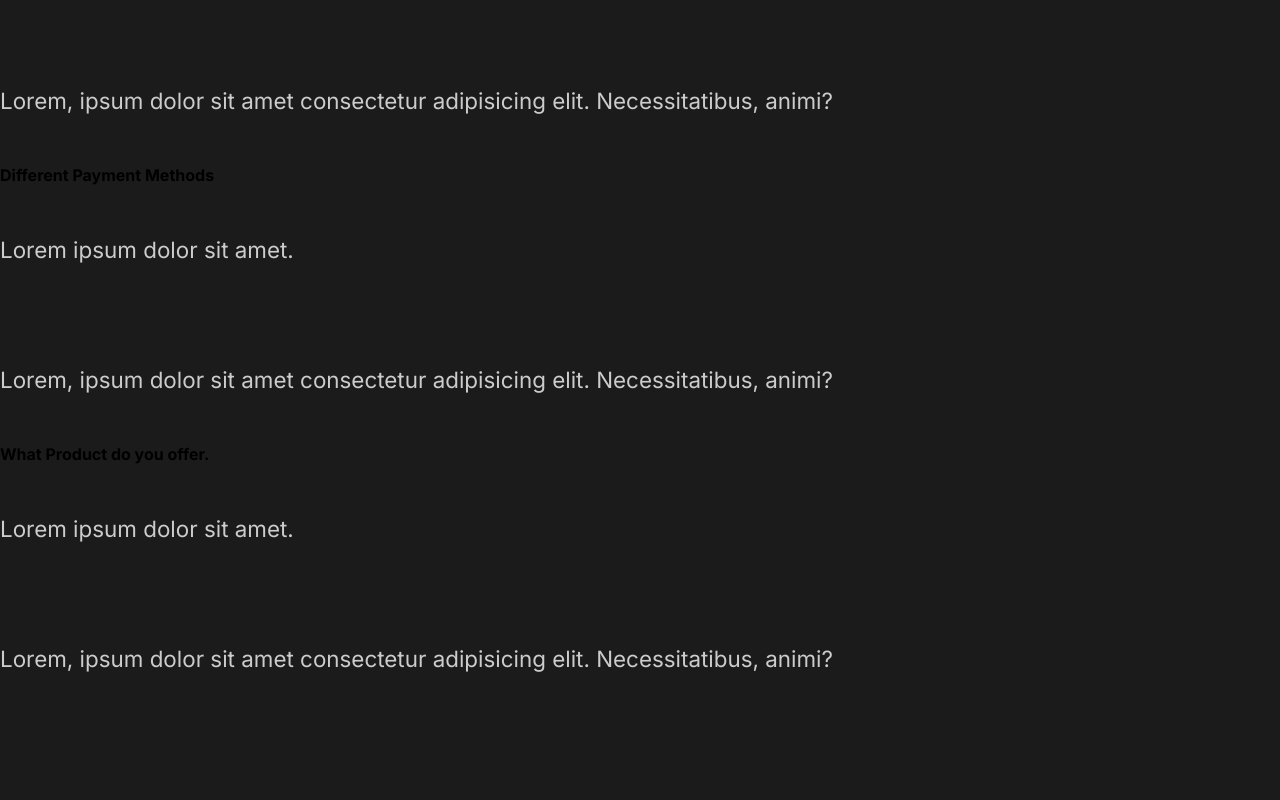
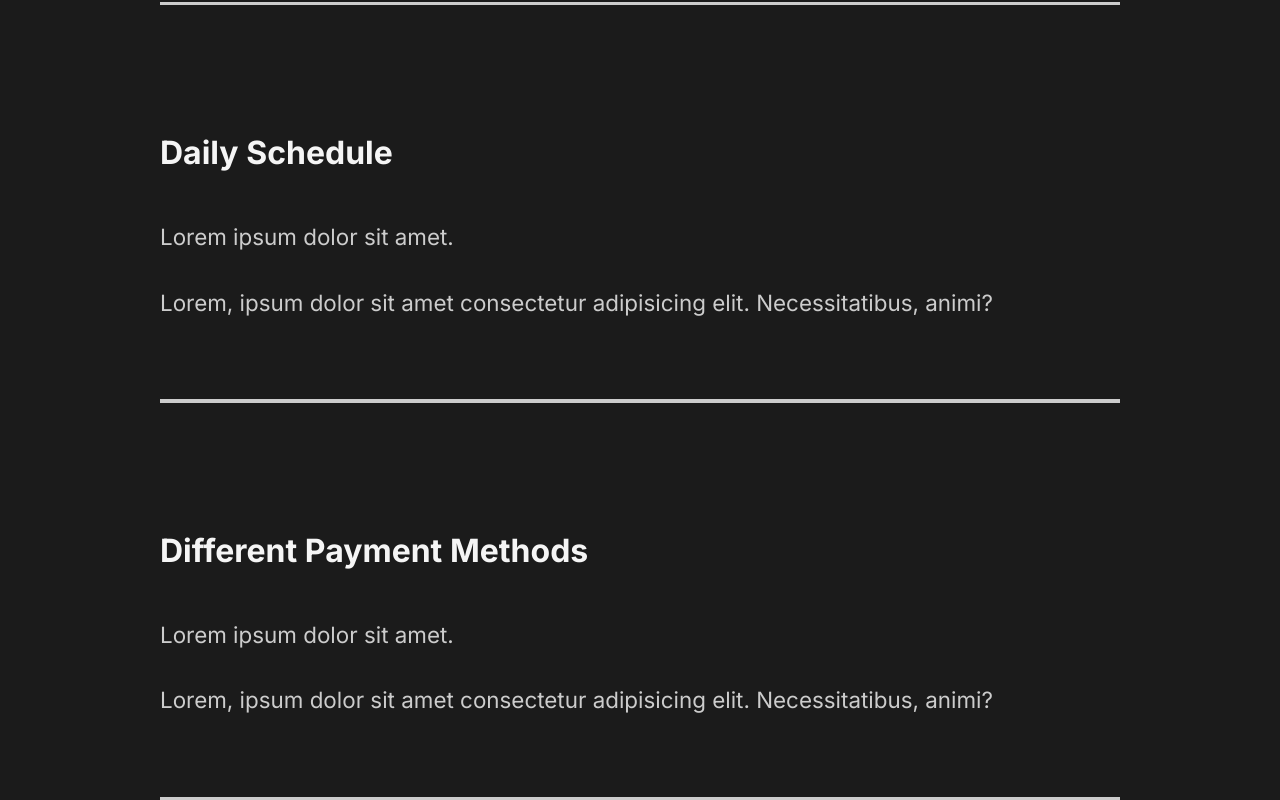
Before and after one commit to Sahibjot01/Capture, a React (Create React App) app: page / in a window 1280 px wide. Shown: the part 2580-3380 px from the top of the page. Before the commit the page ends 3304 px from the top, so only its background shows below. Built offline with nearby package versions, Linux system fonts and the light colour scheme.

Commit message:
7. styled FaqSection

```diff
--- a/src/Components/FaqSection.js
+++ b/src/Components/FaqSection.js
@@ -1,8 +1,11 @@
 import React from "react";
+//import styled components
+import styled from "styled-components";
+import { StyledAboutDiv } from "../styles";
 
 const FaqSection = () => {
   return (
-    <div className="faq">
+    <StyledFaqDiv>
       <h2>
         Any Questions <span>FAQ</span>
       </h2>
@@ -15,6 +18,7 @@
             Necessitatibus, animi?
           </p>
         </div>
+        <div className="faq-line"></div>
       </div>
       <div className="question">
         <h4>Daily Schedule</h4>
@@ -25,6 +29,7 @@
             Necessitatibus, animi?
           </p>
         </div>
+        <div className="faq-line"></div>
       </div>
       <div className="question">
         <h4>Different Payment Methods</h4>
@@ -35,6 +40,7 @@
             Necessitatibus, animi?
           </p>
         </div>
+        <div className="faq-line"></div>
       </div>
       <div className="question">
         <h4>What Product do you offer.</h4>
@@ -45,8 +51,38 @@
             Necessitatibus, animi?
           </p>
         </div>
+        <div className="faq-line"></div>
       </div>
-    </div>
+    </StyledFaqDiv>
   );
 };
+
+const StyledFaqDiv = styled(StyledAboutDiv)`
+  display: block;
+  span {
+    display: block;
+  }
+  h2 {
+    font-size: 2rem;
+    font-weight: lighter;
+  }
+
+  .faq-line {
+    background: #cccccc;
+    height: 0.2rem;
+    margin: 2rem 0rem;
+    width: 100%;
+  }
+
+  .question {
+    padding: 3rem 0rem;
+    cursor: pointer;
+  }
+  .answer {
+    padding: 2rem 0rem;
+    p {
+      padding: 1rem 0rem;
+    }
+  }
+`;
 export default FaqSection;
--- a/src/Components/GlobalStyle.js
+++ b/src/Components/GlobalStyle.js
@@ -36,6 +36,7 @@
     }
     h4{
         font-weight: bold;
+        font-size: 2rem;
     }
     a{
         font-size: 1.1rem;
```
